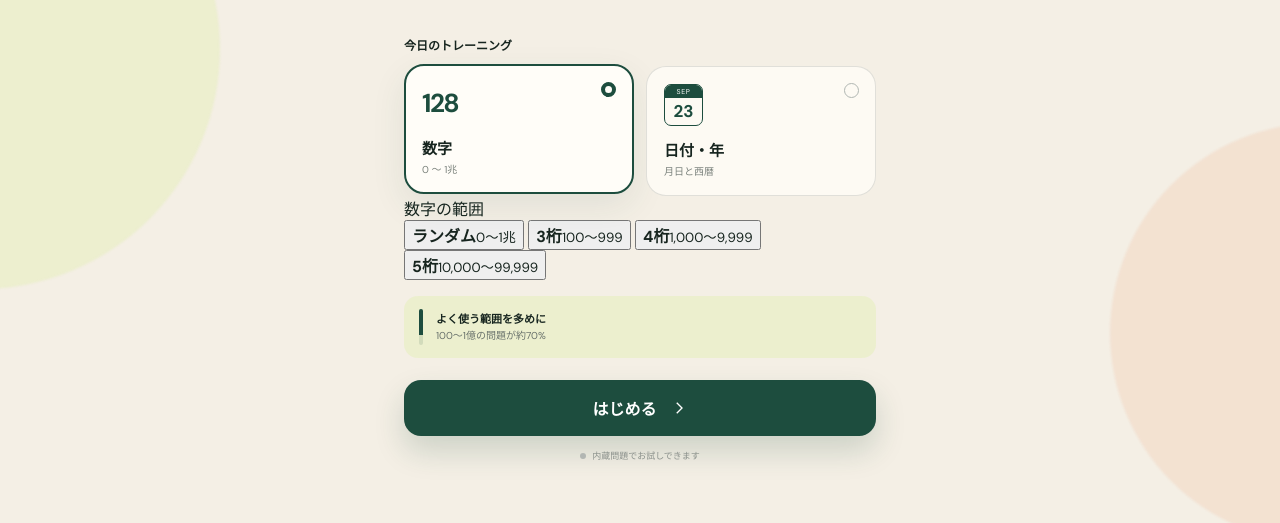
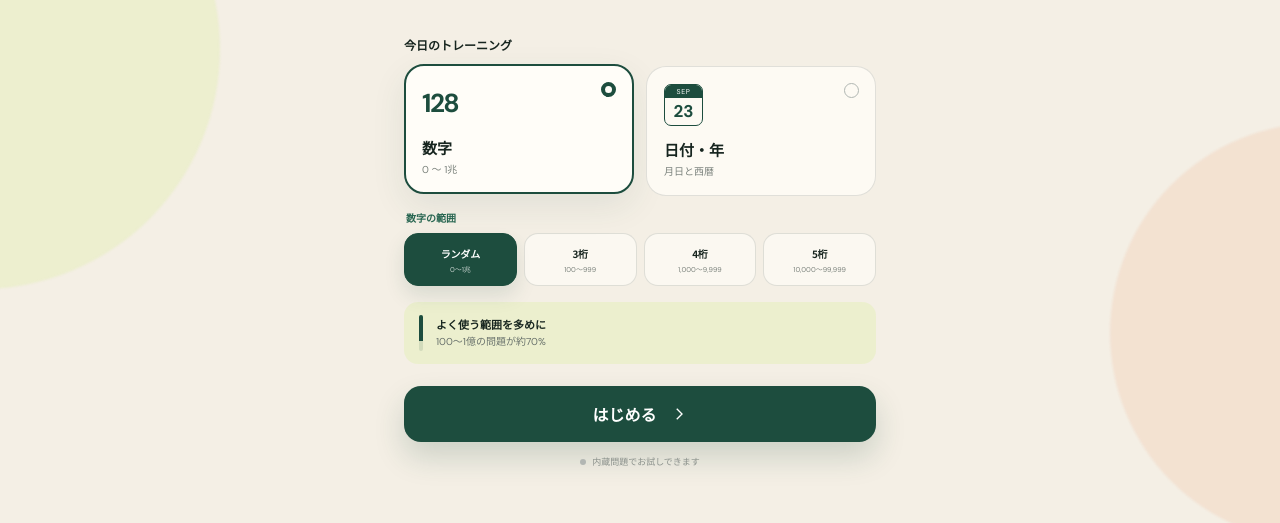
Before and after one commit to vascdmedical-arch/flashcard2, a website: page public/index.html in a window 1280 px wide. Shown: the part 367-890 px from the top of the page. Drawn offline with Linux system fonts and the light colour scheme; no server answers.

Commit message:
Style number digit filter controls

```diff
--- a/public/styles.css
+++ b/public/styles.css
@@ -61,6 +61,17 @@ h1 em::after { content: ""; position: absolute; height: 7px; left: 0; right: 0;
 .category-copy small { color: var(--muted); font-size: 10px; margin-top: 3px; }
 .radio-dot { position: absolute; top: 16px; right: 16px; width: 15px; height: 15px; border: 1px solid #afb5b0; border-radius: 50%; }
 .selected .radio-dot { border: 4px solid var(--green); }
+
+.number-mode { margin-top: 14px; }
+.number-mode.hidden { display: none; }
+.number-mode-head { font-size: 10px; font-weight: 700; color: var(--green-2); margin: 0 0 8px 2px; }
+.number-mode-grid { display: grid; grid-template-columns: repeat(4, 1fr); gap: 7px; }
+.number-mode-button { min-height: 53px; border: 1px solid var(--line); border-radius: 14px; background: rgba(255,253,248,.62); cursor: pointer; display: flex; flex-direction: column; align-items: center; justify-content: center; gap: 3px; padding: 8px 5px; transition: .18s ease; }
+.number-mode-button strong { font-family: "Noto Sans JP"; font-size: 10px; letter-spacing: -.02em; }
+.number-mode-button small { color: var(--muted); font-size: 7px; white-space: nowrap; }
+.number-mode-button.selected { border-color: var(--green); background: var(--green); color: #fff; box-shadow: 0 9px 20px rgba(29,77,62,.13); }
+.number-mode-button.selected small { color: rgba(255,255,255,.76); }
+.number-mode-button:active { transform: scale(.97); }
 
 .distribution-note { margin: 16px 0 22px; padding: 13px 15px; border-radius: 14px; background: rgba(216,239,147,.28); display: flex; align-items: center; gap: 13px; }
 .distribution-note .bar { width: 4px; height: 36px; background: rgba(29,77,62,.13); border-radius: 5px; overflow: hidden; flex: none; }
```
